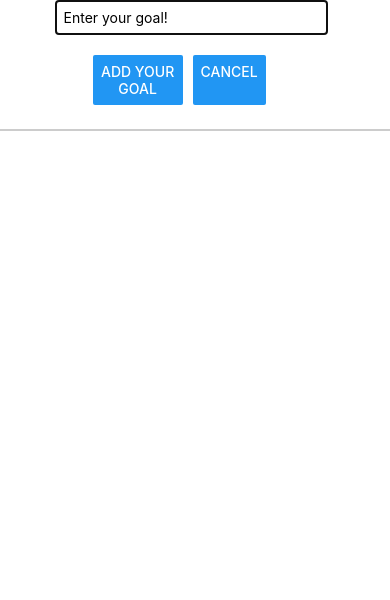
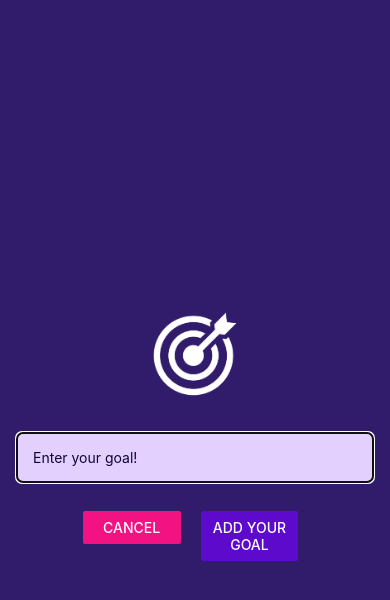
Before and after one commit to bitlucky/Aimly, a React Native app: screen / in a window 390 px wide. Both pictures are taken after a click on the button "ADD NEW GOAL". Shown: the top 600 px of the page. Built offline with nearby package versions, Linux system fonts and the light colour scheme.

Commit message:
Finished Final Touching

```diff
--- a/App.js
+++ b/App.js
@@ -10,16 +10,19 @@ import {
 import React, { useState } from 'react';
 import GoalItem from './Components/GoalItem';
 import GoalInput from './Components/GoalInput';
+import GoalList from './Components/GoalList';
+import { StatusBar } from 'expo-status-bar';
 
 export default function () {
   const [goals, setGoals] = useState([]);
   const [modalVisibilityState, setModalVisibilityState] = useState(false);
 
-  const addGoalHandler = (inputGoals) => {
+  const addGoalHandler = (inputGoals, setInputGoals) => {
     setGoals((currentGoal) => [
       ...currentGoal,
       { key: goals.length + 1, text: inputGoals },
     ]);
+    setInputGoals('');
   };
 
   const showConfirmDialog = (id) => {
@@ -49,33 +52,37 @@ export default function () {
   };
 
   return (
+    <>
+    <StatusBar style='light' />
     <View style={styles.appContainer}>
       <View styles={styles.addNewGoal}>
-      <Button
-        title="Add New Goal"
-        color="#5e0acc"
-        onPress={() => setModalVisibilityState(true)}
-      />
+        <Button
+          title="Add New Goal"
+          color="#5e0acc"
+          onPress={() => setModalVisibilityState(true)}
+        />
       </View>
       <GoalInput
         addGoalHandler={addGoalHandler}
         isModalVisible={modalVisibilityState}
         setModalVisibilityState={setModalVisibilityState}
-        goals={goals}
-        showConfirmDialog={showConfirmDialog}
       />
+      <GoalList goals={goals} showConfirmDialog={showConfirmDialog} />
     </View>
+    </>
   );
 }
 
 const styles = StyleSheet.create({
   addNewGoal: {
-    paddingTop: 20,
+    padding: 20,
   },
   appContainer: {
+    flex: 1,
     paddingTop: 50,
     paddingHorizontal: 16,
-    width: '90%',
+    width: '100%',
+    backgroundColor: '#1e085a'
   },
   goalText: {
     color: '#cccccc',
--- a/Components/GoalInput.js
+++ b/Components/GoalInput.js
@@ -1,13 +1,10 @@
-import { View, TextInput, Button, StyleSheet, Modal } from 'react-native';
+import { View, TextInput, Button, StyleSheet, Modal, Image } from 'react-native';
 import React, { useState } from 'react';
-import GoalList from './GoalList';
 
 const GoalInput = ({
   addGoalHandler,
   isModalVisible,
   setModalVisibilityState,
-  goals,
-  showConfirmDialog,
 }) => {
   const [inputGoals, setInputGoals] = useState();
 
@@ -16,12 +13,13 @@ const GoalInput = ({
   };
 
   const onPressHandler = () => {
-    addGoalHandler(inputGoals);
+    addGoalHandler(inputGoals, setInputGoals);
   };
 
   return (
     <Modal visible={isModalVisible} animationType="slide">
       <View style={styles.inputContainer}>
+      <Image style={styles.images} source={require('../assets/images/goal.png')} />
         <TextInput
           style={styles.textInput}
           placeholder="Enter your goal!"
@@ -30,34 +28,43 @@ const GoalInput = ({
         />
         <View style={styles.btnContainer}>
           <View style={styles.btn}>
-            <Button title="Add your goal" onPress={onPressHandler} />
-          </View>
           <Button
             title="Cancel"
             onPress={() => setModalVisibilityState(false)}
+            color="#f31282"
           />
+          </View>
+          <View style={styles.btn}>
+            <Button title="Add your goal" onPress={onPressHandler} color="#5e0acc"/>
+          </View>
         </View>
       </View>
-      <GoalList goals={goals} showConfirmDialog={showConfirmDialog} />
     </Modal>
   );
 };
 
 const styles = StyleSheet.create({
+  images: {
+    width: 100,
+    height: 100,
+    margin: 20
+  },
   inputContainer: {
+    flex:1,
     justifyContent: 'center',
     alignItems: 'center',
-    paddingBottom: 24,
-    borderBottomWidth: 2,
-    borderBottomColor: '#cccccc',
-    marginBottom: 24,
+    padding: 16,
+    backgroundColor: '#311b6b'
   },
   textInput: {
     borderWidth: 1,
-    borderColor: '#cccccc',
-    padding: 8,
-    marginRight: 8,
-    width: '70%',
+    borderColor: '#e4d0ff',
+    backgroundColor: '#e4d0ff',
+    color: '#120438',
+    borderRadius: 6,
+    padding: 16,
+    margin: 8,
+    width: '100%',
   },
   btnContainer: {
     marginTop: 20,
@@ -67,6 +74,11 @@ const styles = StyleSheet.create({
     width: '40%',
     marginHorizontal: 10,
   },
+  goalList: {
+    padding: 20,
+    height: 300,
+    width: '100%',
+  }
 });
 
 export default GoalInput;
```
Also changed, not shown: assets/images/goal.png (added).
